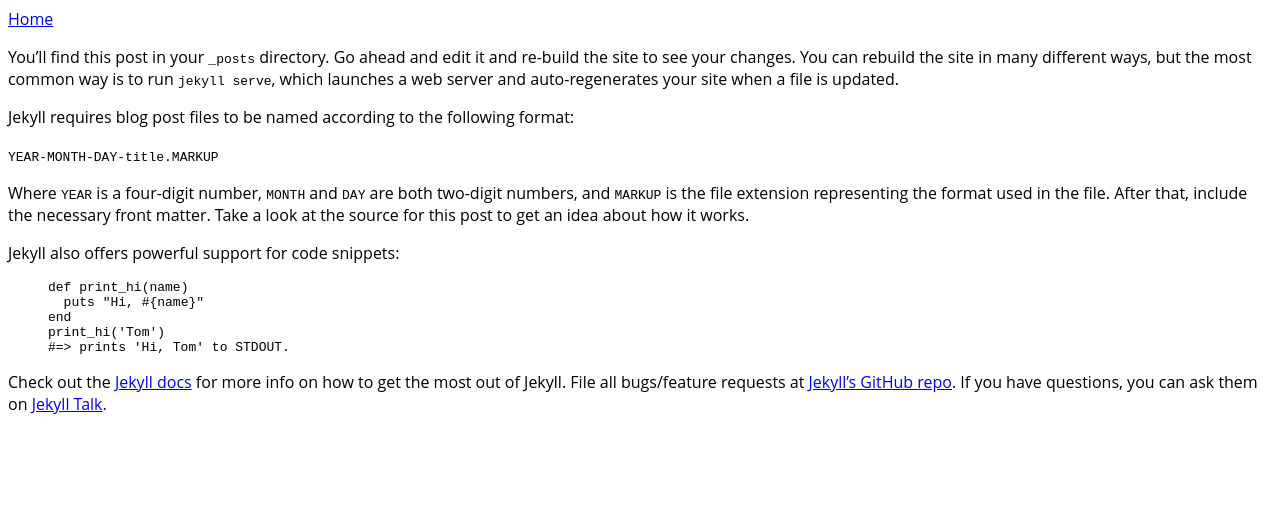
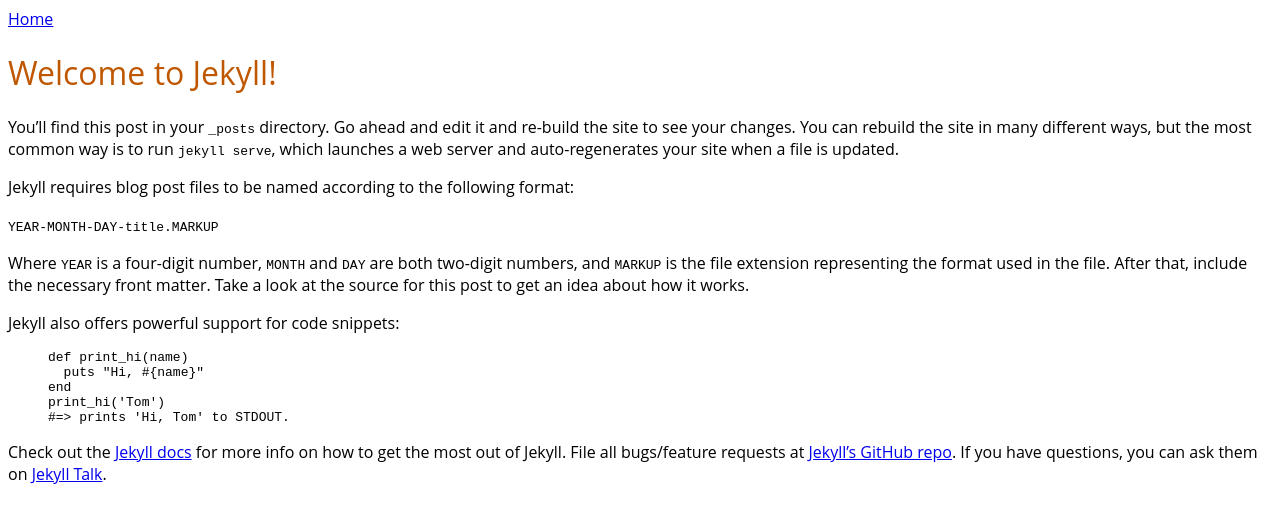
Before and after one commit to milesok/milesok.github.io, a Jekyll site: the page built from _posts/2020-07-17-welcome-to-jekyll.markdown, in a window 1280 px wide. Shown: the top 523 px of the page. Built offline with Jekyll 4.4.1, drawn with Linux system fonts in a browser that asks for light colours.

Commit message:
add title to post pages

```diff
--- a/_layouts/post.html
+++ b/_layouts/post.html
@@ -2,5 +2,11 @@
 layout: default
 ---
   <div>
+  {%- if page.title -%}
+    <h1>{{ page.title }}</h1>
+  {%- endif -%}
+  {%- if page.subtitle -%}
+    <h2>{{ page.subtitle }}</h1>
+  {%- endif -%}
     {{ content }}
   </div>
```
